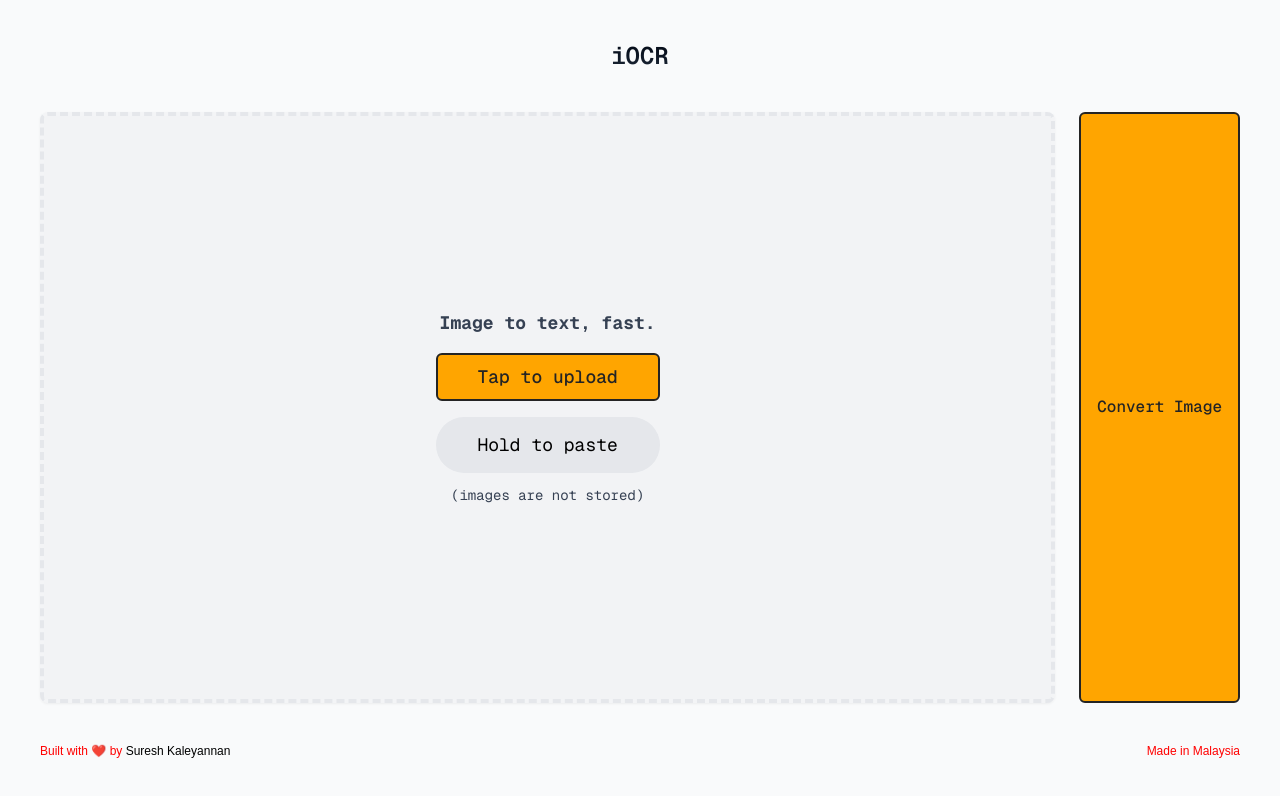
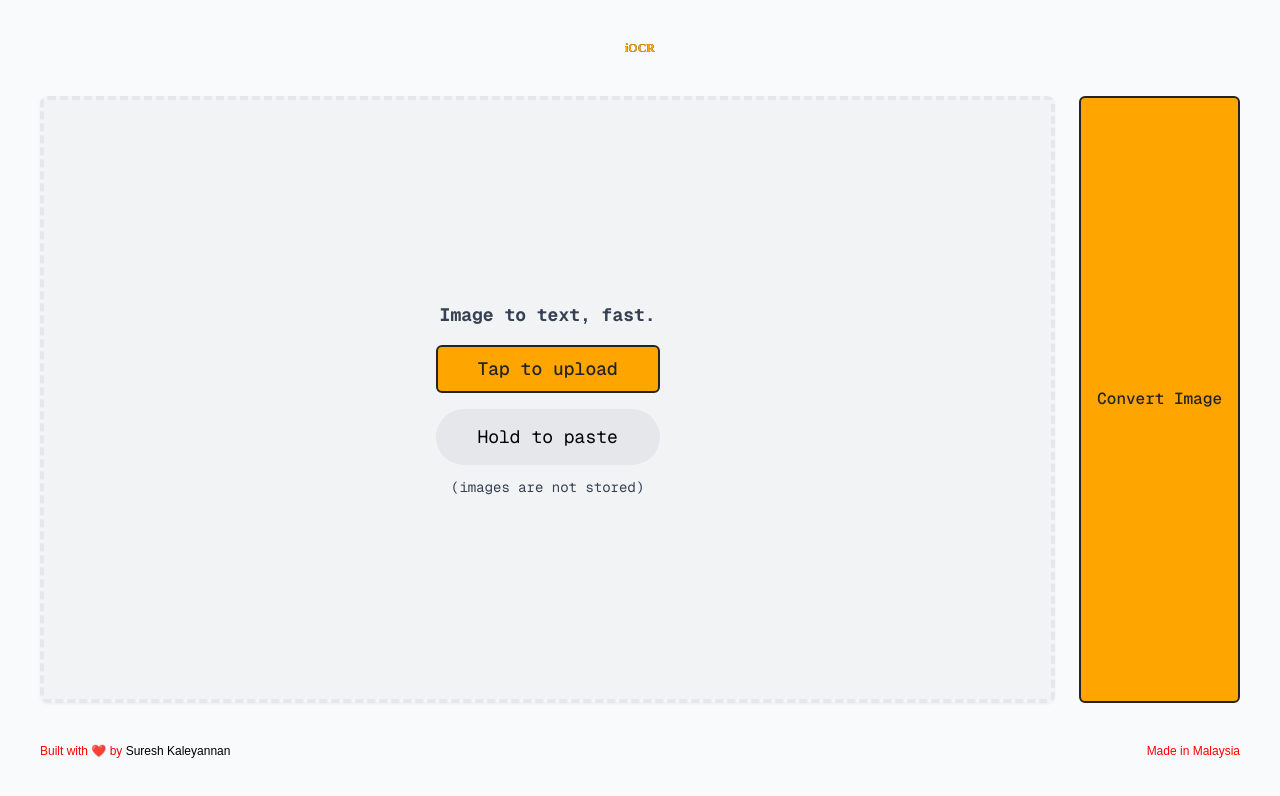
Before and after one commit to sureshapps/pictx, a Next.js app: page / in a window 1280 px wide. Shown: the top 796 px of the page. Built offline with nearby package versions, Linux system fonts and the light colour scheme.

Commit message:
Update globals.css

```diff
--- a/app/globals.css
+++ b/app/globals.css
@@ -29,3 +29,10 @@ footer {
 	font-size: 12px;
 	font-family: Arial, Helvetica, sans-serif;
 }
+
+h1 {
+	color: orange;
+	font-weight: 900;
+	font-size: 12px;
+	font-family: 'Playwrite HU';
+}
```
